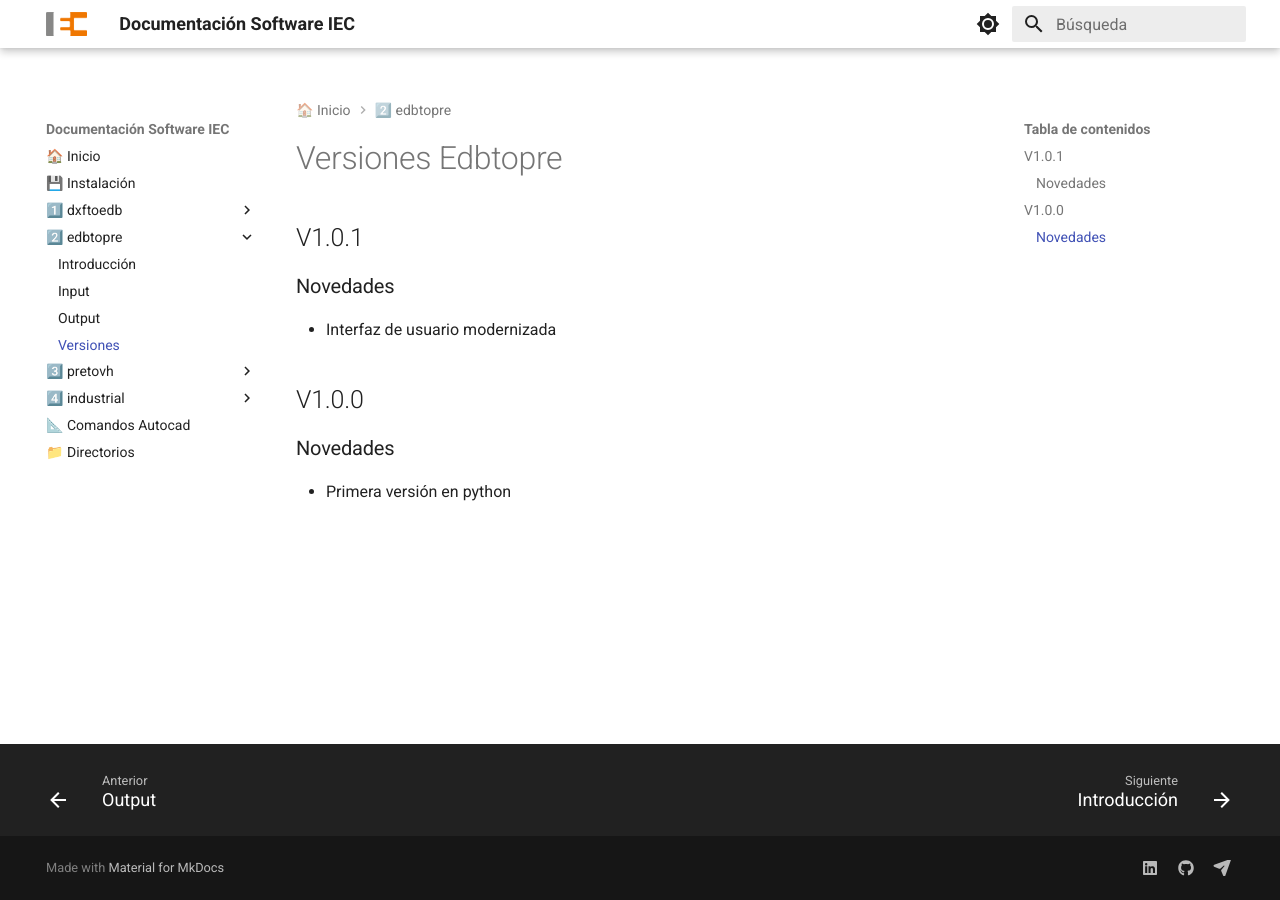
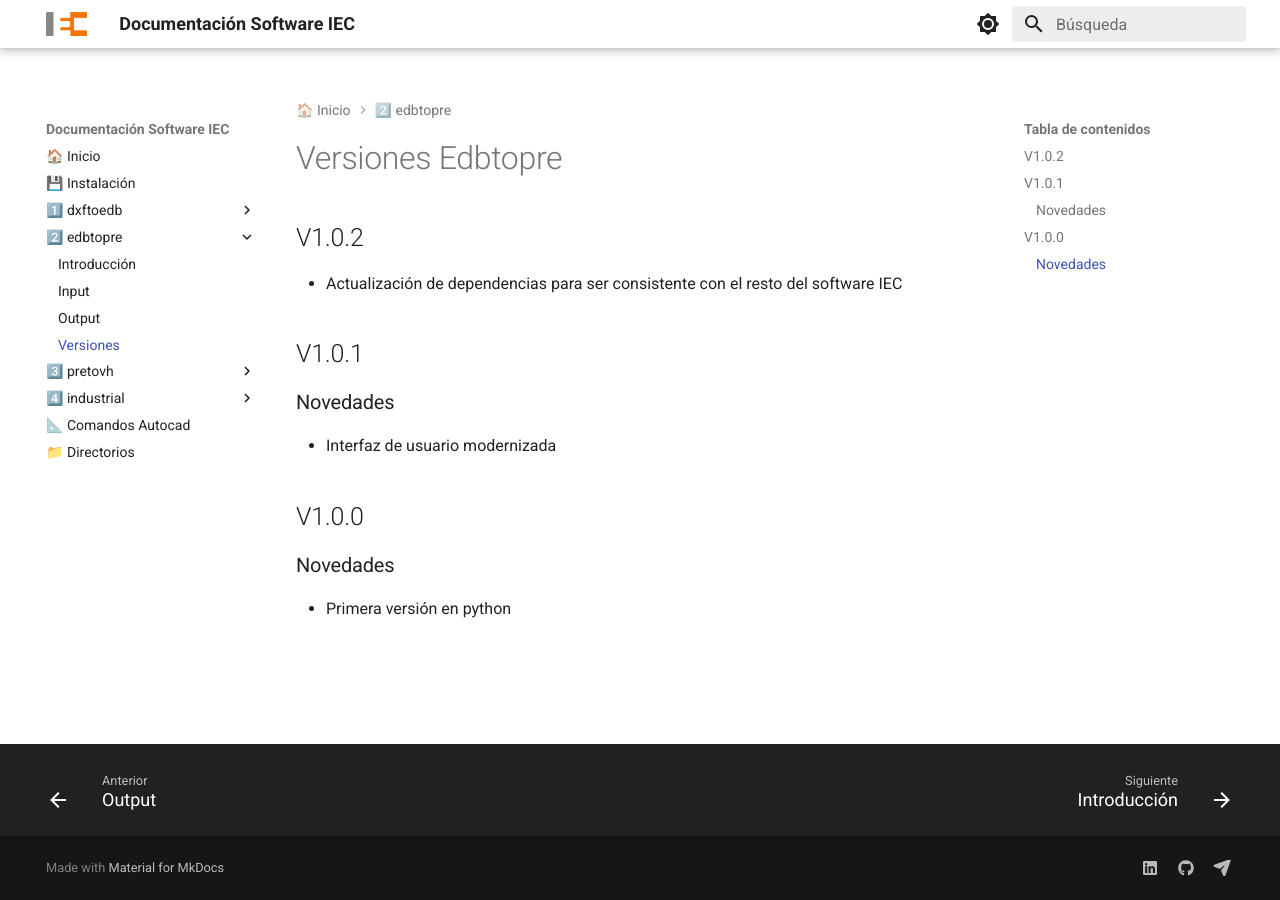
Before and after one commit to iec-ingenieria/documentacion, an MkDocs documentation site: the page built from docs/edbtopre/versiones.md, in a window 1280 px wide. Built offline with MkDocs 1.6.1 and Material for MkDocs 9.7.7, drawn with Linux system fonts in a browser that asks for light colours.

Commit message:
actualizacion versiones

```diff
--- a/docs/edbtopre/versiones.md
+++ b/docs/edbtopre/versiones.md
@@ -1,4 +1,8 @@
 # Versiones Edbtopre
+
+## V1.0.2
+
+  - Actualización de dependencias para ser consistente con el resto del software IEC
 
 ## V1.0.1
 
```
Also changed, not shown: docs/dxftoedb/versiones.md (+4 -0 lines).
